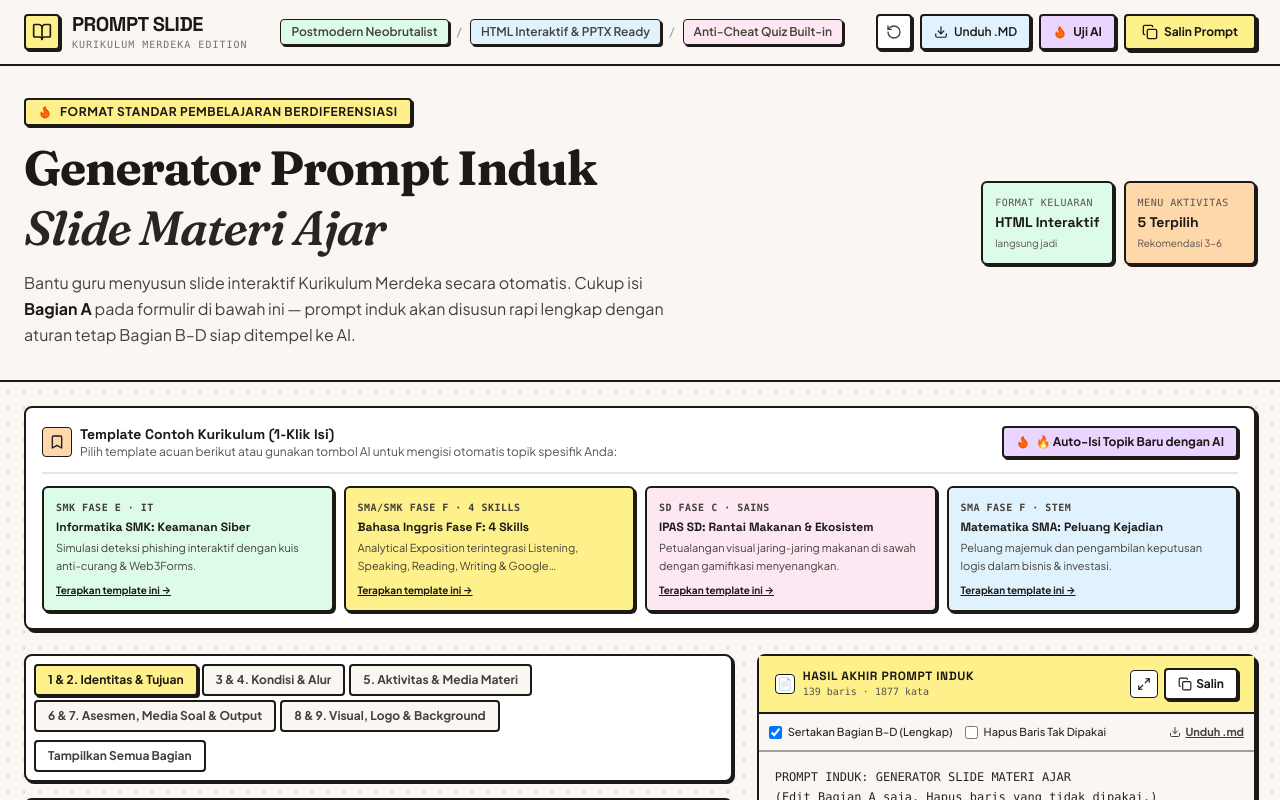
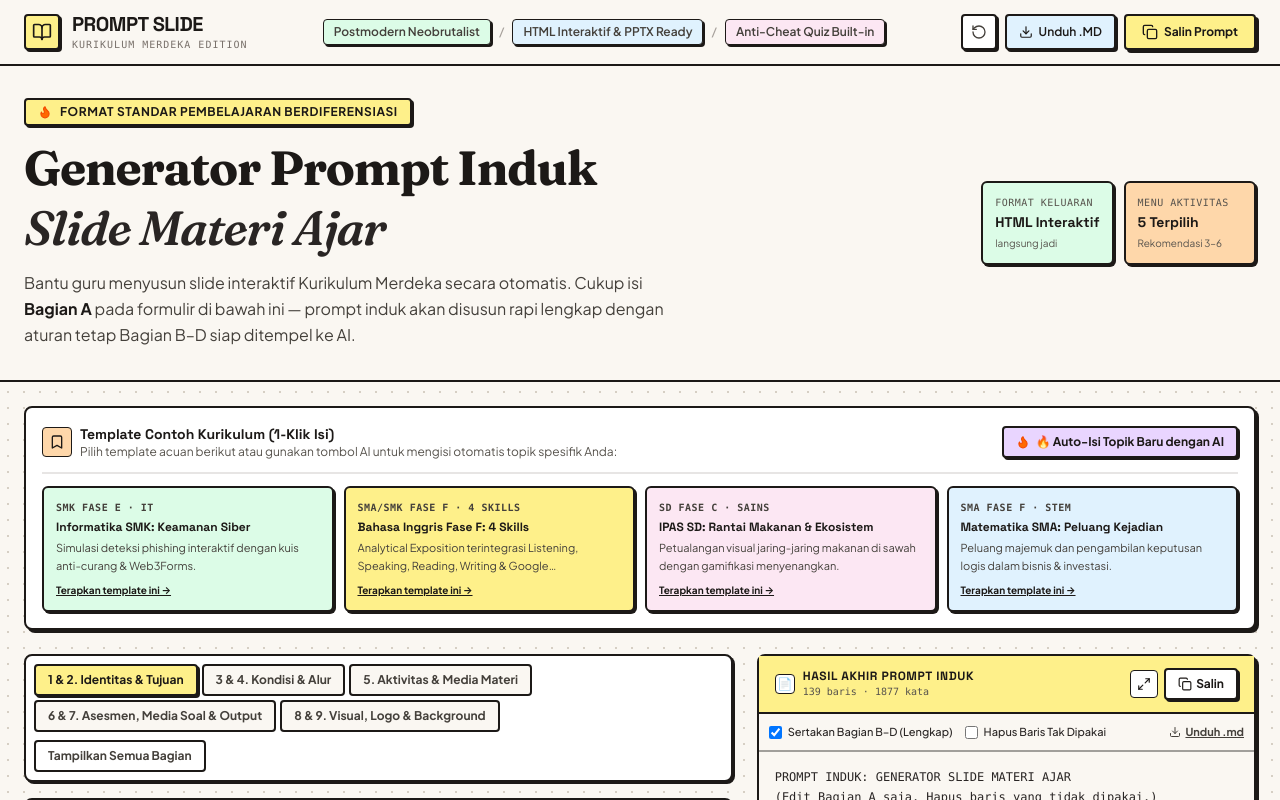
Before and after one commit to hendrasetiawan72-beep/Prompting-Materi-Ajar, a React (Vite) app: page / in a window 1280 px wide. Shown: the top 800 px of the page. Built offline with nearby package versions, Linux system fonts and the light colour scheme.

Commit message:
Remove AI test button from Header component

```diff
--- a/src/components/Header.tsx
+++ b/src/components/Header.tsx
@@ -1,13 +1,11 @@
 import React from 'react';
-import { Copy, Flame, BookOpen, Check, Download, RotateCcw } from 'lucide-react';
+import { Copy, BookOpen, Check, Download, RotateCcw } from 'lucide-react';
 
 interface HeaderProps {
   onCopy: () => void;
   copied: boolean;
   onDownload: () => void;
   onReset: () => void;
-  onOpenAiTest: () => void;
-  isAiLoading: boolean;
 }
 
 export const Header: React.FC<HeaderProps> = ({
@@ -15,8 +13,6 @@ export const Header: React.FC<HeaderProps> = ({
   copied,
   onDownload,
   onReset,
-  onOpenAiTest,
-  isAiLoading,
 }) => {
   return (
     <header className="border-b-2 border-stone-900 bg-[#FAF7F2] sticky top-0 z-40">
@@ -75,16 +71,6 @@ export const Header: React.FC<HeaderProps> = ({
 
           <button
             type="button"
-            onClick={onOpenAiTest}
-            disabled={isAiLoading}
-            className="inline-flex items-center gap-1.5 px-3 py-2 text-xs font-bold border-2 border-stone-900 bg-[#E9D5FF] hover:bg-[#d8b4fe] rounded text-stone-900 neo-shadow-sm neo-shadow-hover transition-colors whitespace-nowrap"
-          >
-            <Flame className="w-3.5 h-3.5 text-orange-600 fill-orange-500" />
-            <span>{isAiLoading ? 'Memproses...' : 'Uji AI'}</span>
-          </button>
-
-          <button
-            type="button"
             onClick={onCopy}
             className={`inline-flex items-center gap-1.5 px-4 py-2 text-xs font-bold border-2 border-stone-900 rounded text-stone-900 neo-shadow neo-shadow-hover transition-all whitespace-nowrap ${
               copied ? 'bg-[#86efac]' : 'bg-[#FEF08A] hover:bg-[#fde047]'
```
